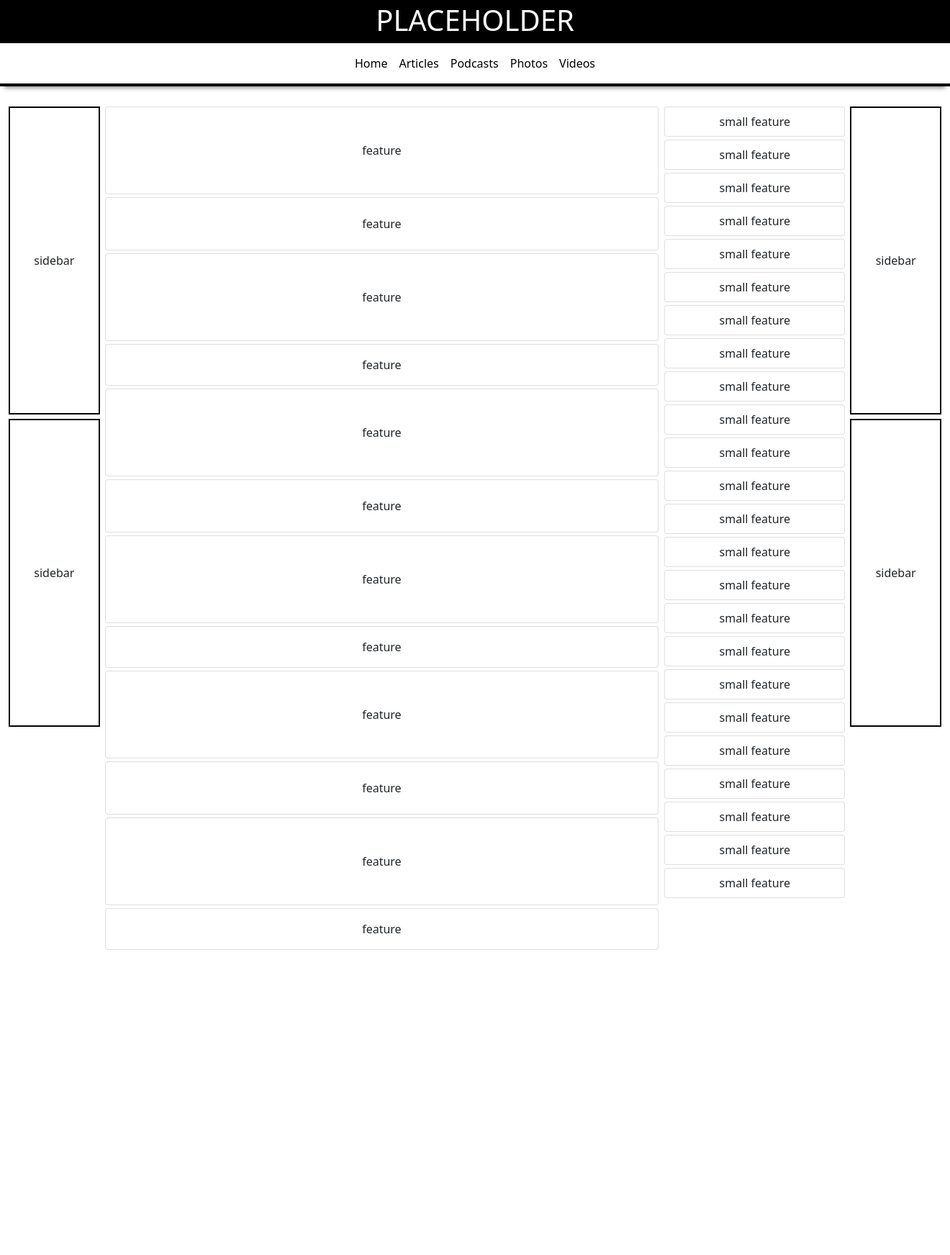
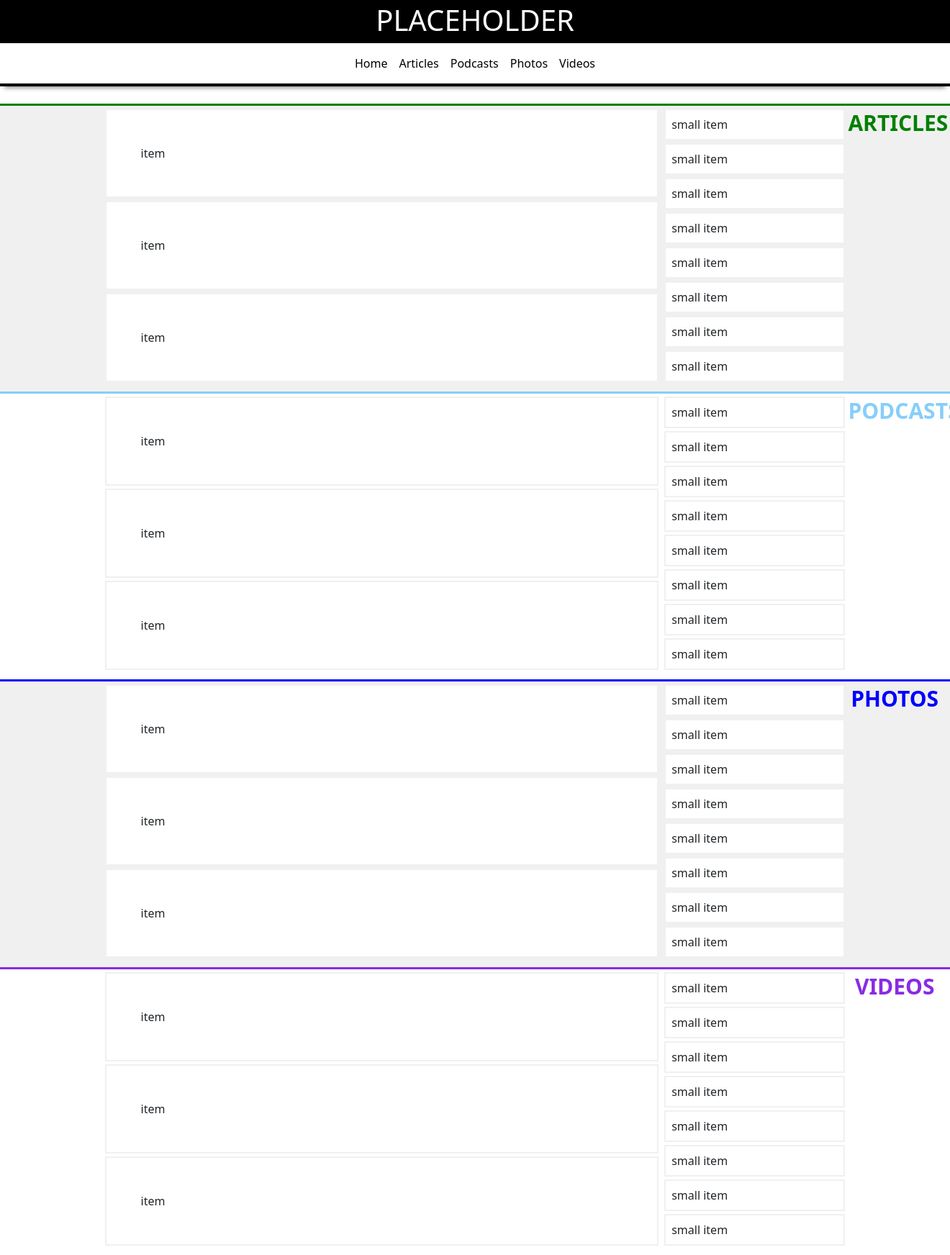
Before and after one commit to divory100/pend, a PHP site: page / in a window 1320 px wide; the page is wider, and only the part inside the window is pictured. Shown: that part at 72% size. Before the commit the page ends 1320 px from the top of that part, so only its background shows below. Run offline with PHP 8.4, Linux system fonts and the light colour scheme.

Commit message:
prototype for section bars. ignore colours

```diff
--- a/css/main.css
+++ b/css/main.css
@@ -18,6 +18,11 @@ body {
 .custom-nav {
   border-bottom: 4px solid black;
   background-color: white;
+}
+
+.feature {
+  height: 400px;
+  /*border-bottom: solid black 1px;*/
 }
 
 
@@ -55,18 +60,44 @@ nav .navbar-nav li a{
 }
 
 .sidebar {
-  border: solid black 2px;
+  /*border: solid black 2px;*/
   text-align: center;
-  padding-top: 200px;
-  padding-bottom: 200px;
+  height: 100%;
+  margin-top: 1px;
+  margin-bottom: 1px;
+}
+
+.section-header {
+  font-weight: bold;
+  font-size: 30px;
+}
+
+.invis-sidebar {
   margin-top: 4px;
   margin-bottom: 6px;
 }
 
-.s-right {
-  margin-left: 3px;
+#articles {
+  background-color: rgb(240, 240, 240);
+  border-top: solid green 3px;
 }
 
-.s-left {
-  margin-right: 3px;
+#podcasts {
+  background-color: white;
+  border-top: solid lightskyblue 3px;
 }
+
+#photos {
+  background-color: rgb(240, 240, 240);
+  border-top: solid blue 3px;
+}
+
+#videos {
+  background-color: white;
+  border-top: solid blueviolet 3px;
+}
+
+.item {
+  border: solid rgb(240, 240, 240) 2px;
+  background-color: white;
+}
--- a/index.html
+++ b/index.html
@@ -26,182 +26,252 @@
       </ul>
     </nav>
 
-    <div class="container-fluid p-5" class="invis-breaker"></div>
-    <div class="container-fluid p-4" class="invis-breaker"></div>
+    <div class="container-fluid p-5 invis-breaker"></div>
+    <div class="container-fluid p-4 invis-breaker"></div>
 
-    <div class="container-fluid">
+    <div class="container-fluid feature" id="articles">
       <div class="card-column d-none d-xl-block" style="width:10%">
-        <div class="sidebar s-left">
-          sidebar
-        </div>
-
-        <div class="sidebar s-left">
-          sidebar
-        </div>
+        <div class="sidebar "></div>
       </div>
 
       <div class="card-column" id="content-container">
 
         <div class="card-column" style="width:75%">
-        <div class="card m-1 p-5">
-          feature
+          <div class="item m-1 p-5">
+            item
           </div>
 
-        <div class="card m-1 p-4">
-          feature
+          <div class="item m-1 p-5">
+            item
           </div>
 
-        <div class="card m-1 p-5">
-          feature
+          <div class="item m-1 p-5">
+            item
           </div>
-
-        <div class="card m-1 p-3">
-          feature
-        </div>
-
-        <div class="card m-1 p-5">
-          feature
-        </div>
-
-        <div class="card m-1 p-4">
-          feature
-        </div>
-
-        <div class="card m-1 p-5">
-          feature
-        </div>
-
-        <div class="card m-1 p-3">
-          feature
-        </div>
-
-        <div class="card m-1 p-5">
-          feature
-        </div>
-
-        <div class="card m-1 p-4">
-          feature
-        </div>
-
-        <div class="card m-1 p-5">
-          feature
-        </div>
-
-        <div class="card m-1 p-3">
-          feature
-        </div>
-
         </div>
 
         <div class="card-column" style="width:25%">
-        <div class="card m-1 p-2">
-          small feature
+          <div class="item m-1 p-2">
+            small item
           </div>
 
-        <div class="card m-1 p-2">
-          small feature
+          <div class="item m-1 p-2">
+            small item
           </div>
 
-        <div class="card m-1 p-2">
-          small feature
+          <div class="item m-1 p-2">
+            small item
           </div>
 
-        <div class="card m-1 p-2">
-          small feature
+          <div class="item m-1 p-2">
+            small item
           </div>
 
-        <div class="card m-1 p-2">
-          small feature
+          <div class="item m-1 p-2">
+            small item
           </div>
 
-        <div class="card m-1 p-2">
-          small feature
+          <div class="item m-1 p-2">
+            small item
           </div>
 
-        <div class="card m-1 p-2">
-          small feature
+          <div class="item m-1 p-2">
+            small item
           </div>
 
-        <div class="card m-1 p-2">
-          small feature
-        </div>
-
-        <div class="card m-1 p-2">
-          small feature
-        </div>
-
-        <div class="card m-1 p-2">
-          small feature
-        </div>
-
-        <div class="card m-1 p-2">
-          small feature
-        </div>
-
-        <div class="card m-1 p-2">
-          small feature
-        </div>
-
-        <div class="card m-1 p-2">
-          small feature
-        </div>
-
-        <div class="card m-1 p-2">
-          small feature
-        </div>
-
-        <div class="card m-1 p-2">
-          small feature
-        </div>
-
-        <div class="card m-1 p-2">
-          small feature
-        </div>
-
-        <div class="card m-1 p-2">
-          small feature
-        </div>
-
-        <div class="card m-1 p-2">
-          small feature
-        </div>
-
-        <div class="card m-1 p-2">
-          small feature
-        </div>
-
-        <div class="card m-1 p-2">
-          small feature
-        </div>
-
-        <div class="card m-1 p-2">
-          small feature
-        </div>
-
-        <div class="card m-1 p-2">
-          small feature
-        </div>
-
-        <div class="card m-1 p-2">
-          small feature
-        </div>
-
-        <div class="card m-1 p-2">
-          small feature
+          <div class="item m-1 p-2">
+            small item
           </div>
         </div>
       </div>
 
-
       <div class="card-column d-none d-xl-block" style="width:10%">
-        <div class="sidebar s-right">
-          sidebar
+        <div class="sidebar section-header" style="color:green">ARTICLES</div>
+      </div>
     </div>
 
-        <div class="sidebar s-right">
-          sidebar
+    <div class="container-fluid feature" id="podcasts">
+      <div class="card-column d-none d-xl-block" style="width:10%">
+        <div class="sidebar"></div>
+      </div>
+
+      <div class="card-column" id="content-container">
+
+        <div class="card-column" style="width:75%">
+          <div class="item m-1 p-5">
+            item
+          </div>
+
+          <div class="item m-1 p-5">
+            item
+          </div>
+
+          <div class="item m-1 p-5">
+            item
+          </div>
+        </div>
+
+        <div class="card-column" style="width:25%">
+          <div class="item m-1 p-2">
+            small item
+          </div>
+
+          <div class="item m-1 p-2">
+            small item
+          </div>
+
+          <div class="item m-1 p-2">
+            small item
+          </div>
+
+          <div class="item m-1 p-2">
+            small item
+          </div>
+
+          <div class="item m-1 p-2">
+            small item
+          </div>
+
+          <div class="item m-1 p-2">
+            small item
+          </div>
+
+          <div class="item m-1 p-2">
+            small item
+          </div>
+
+          <div class="item m-1 p-2">
+            small item
           </div>
         </div>
       </div>
+
+      <div class="card-column d-none d-xl-block" style="width:10%">
+        <div class="sidebar section-header" style="color:lightskyblue">PODCASTS</div>
+      </div>
+    </div>
+
+    <div class="container-fluid feature" id="photos">
+      <div class="card-column d-none d-xl-block" style="width:10%">
+        <div class="sidebar "></div>
+      </div>
+
+      <div class="card-column" id="content-container">
+
+        <div class="card-column" style="width:75%">
+          <div class="item m-1 p-5">
+            item
+          </div>
+
+          <div class="item m-1 p-5">
+            item
+          </div>
+
+          <div class="item m-1 p-5">
+            item
+          </div>
+        </div>
+
+        <div class="card-column" style="width:25%">
+          <div class="item m-1 p-2">
+            small item
+          </div>
+
+          <div class="item m-1 p-2">
+            small item
+          </div>
+
+          <div class="item m-1 p-2">
+            small item
+          </div>
+
+          <div class="item m-1 p-2">
+            small item
+          </div>
+
+          <div class="item m-1 p-2">
+            small item
+          </div>
+
+          <div class="item m-1 p-2">
+            small item
+          </div>
+
+          <div class="item m-1 p-2">
+            small item
+          </div>
+
+          <div class="item m-1 p-2">
+            small item
+          </div>
+        </div>
+      </div>
+
+      <div class="card-column d-none d-xl-block" style="width:10%">
+        <div class="sidebar section-header" style="color:blue">PHOTOS</div>
+      </div>
+    </div>
+
+    <div class="container-fluid feature" id="videos">
+      <div class="card-column d-none d-xl-block" style="width:10%">
+        <div class="sidebar "></div>
+      </div>
+
+      <div class="card-column" id="content-container">
+
+        <div class="card-column" style="width:75%">
+          <div class="item m-1 p-5">
+            item
+          </div>
+
+          <div class="item m-1 p-5">
+            item
+          </div>
+
+          <div class="item m-1 p-5">
+            item
+          </div>
+        </div>
+
+        <div class="card-column" style="width:25%">
+          <div class="item m-1 p-2">
+            small item
+          </div>
+
+          <div class="item m-1 p-2">
+            small item
+          </div>
+
+          <div class="item m-1 p-2">
+            small item
+          </div>
+
+          <div class="item m-1 p-2">
+            small item
+          </div>
+
+          <div class="item m-1 p-2">
+            small item
+          </div>
+
+          <div class="item m-1 p-2">
+            small item
+          </div>
+
+          <div class="item m-1 p-2">
+            small item
+          </div>
+
+          <div class="item m-1 p-2">
+            small item
+          </div>
+        </div>
+      </div>
+
+      <div class="card-column d-none d-xl-block" style="width:10%">
+        <div class="sidebar section-header" style="color:blueviolet">VIDEOS</div>
+      </div>
+    </div>
+
   </body>
 </html>
```
Lines whose indentation alone changed are shown as unchanged.
